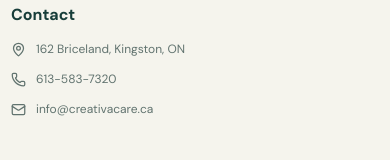
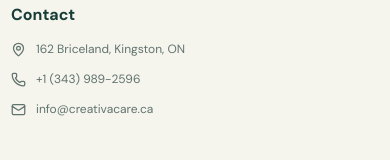
Before and after one commit to habimanasharif/creativa, a Next.js app: page / in a window 390 px wide. Shown: the part 6443-6603 px from the top of the page. Built offline with nearby package versions, Linux system fonts and the light colour scheme.

Commit message:
Update website contact phone number

```diff
--- a/components/Footer.js
+++ b/components/Footer.js
@@ -10,7 +10,7 @@ export default function Footer() {
       </div>
       <div><h4>Explore</h4><Link href="/about">About</Link><Link href="/services">Services</Link><Link href="/careers">Careers</Link></div>
       <div><h4>Support</h4><Link href="/contact">Contact</Link><Link href="/contact">Request Care</Link></div>
-      <div><h4>Contact</h4><p><MapPin size={15}/> 162 Briceland, Kingston, ON</p><p><Phone size={15}/> <a href="tel:+16135837320">613-583-7320</a></p><p><Mail size={15}/> <a href="mailto:info@creativacare.ca">info@creativacare.ca</a></p></div>
+      <div><h4>Contact</h4><p><MapPin size={15}/> 162 Briceland, Kingston, ON</p><p><Phone size={15}/> <a href="tel:+13439892596">+1 (343) 989-2596</a></p><p><Mail size={15}/> <a href="mailto:info@creativacare.ca">info@creativacare.ca</a></p></div>
     </div>
     <div className="footer-bottom"><div className="container"><span>© {new Date().getFullYear()} Creativa Care. All rights reserved.</span><span>Kingston, Ontario</span></div></div>
   </footer>;
```
